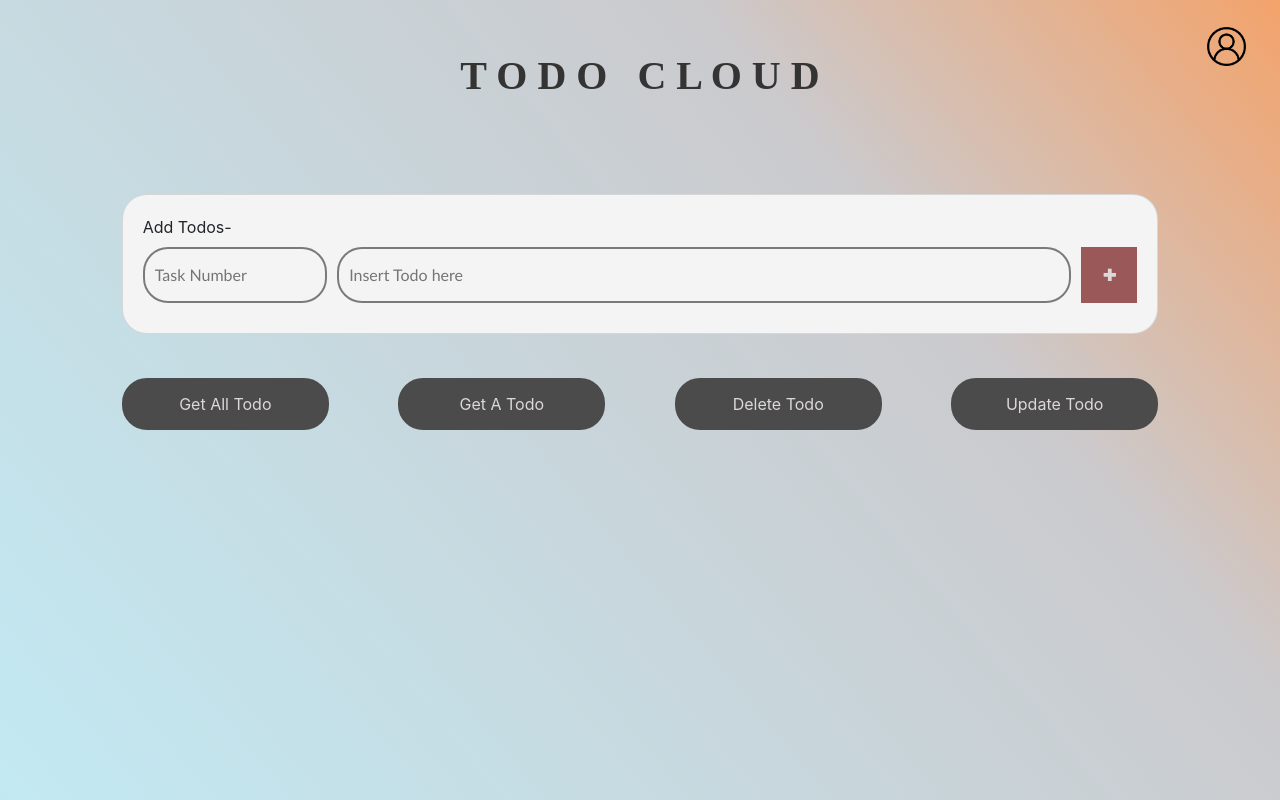
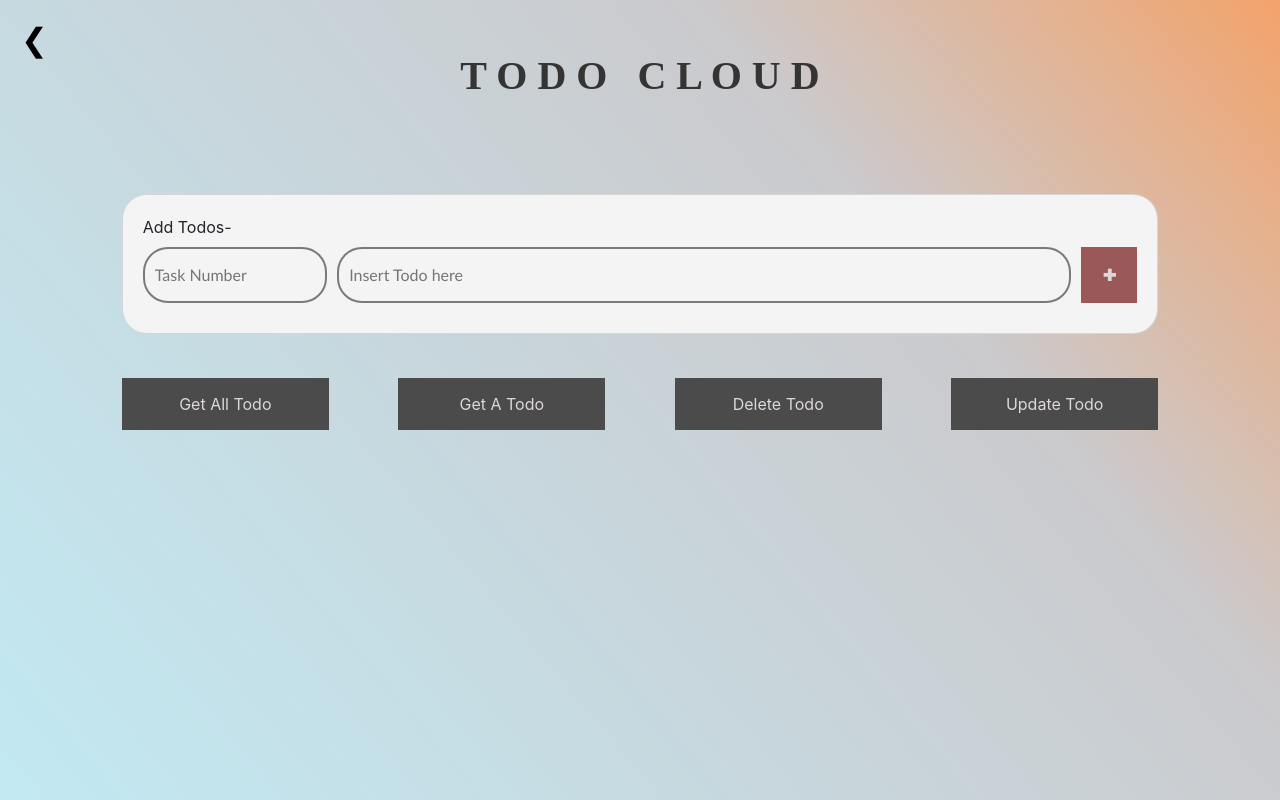
Before and after one commit to kanscerr/TodoApplication, a website: page addTodo.html in a window 1280 px wide. Drawn offline with nearby package versions, Linux system fonts and the light colour scheme; a web font is replaced by a local one.

Commit message:
confirms before logging out

```diff
--- a/addTodo.html
+++ b/addTodo.html
@@ -102,7 +102,6 @@
         .flex > button{
             width: 20%;
             aspect-ratio: 4/1;
-            border-radius: 25px;
             background: #4b4b4b;
             border: 2px solid #4b4b4b;
             color: #ded8d8;
@@ -115,6 +114,7 @@
             background: none;
             outline: none;
             border: none;
+            margin-top: 20px;
         }
         .logoutBtn:focus{
             background: none;
@@ -167,7 +167,9 @@
 <body>
     <div class="container-fluid">
         <div class="row">
-            <div class="col-lg-1"></div>
+            <div class="col-lg-1">
+                <button onclick="logout()" title="logout" class="logoutBtn"><h2>&#10094;</h2></button>
+            </div>
             <div class="col-lg-10">
                 <div class="header"><h1><b>T O D O &nbsp; C L O U D</b></h1></div>
                 <div class="main"></div>
@@ -189,9 +191,7 @@
                 </div>
             </div>
 
-            <div class="col-lg-1">
-                <button onclick="logout" class="logoutBtn"><img class="logout" src="/images/logout.png" alt="user-profile"></button>
-            </div>
+            <div class="col-lg-1"></div>
         </div>
     </div>
 
@@ -242,6 +242,12 @@
         updateTodo = () => {
             window.location.href = 'update.html';
         }
+        logout = () => {
+            if(confirm('Do you want to log out?')){
+                window.localStorage.removeItem('userId');
+                window.location.href = 'login.html';
+            }
+        }
     </script>
 </body>
 </html>
```
